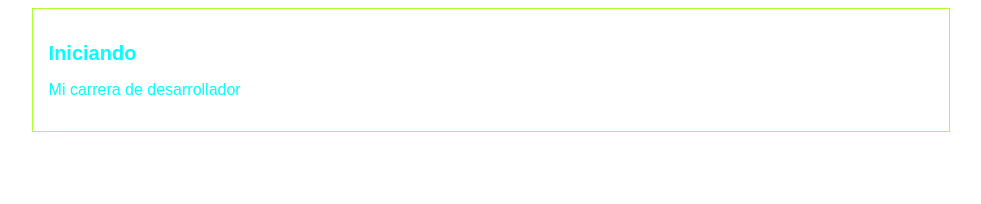
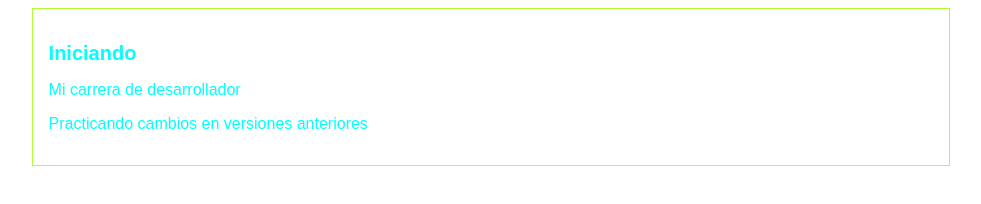
Before and after one commit to Jonathan4rango/misProyectos, a plain HTML site: page index.html in a window 1280 px wide. Shown: the whole page, without its empty margins (149-1130 px from the left). Drawn offline with Linux system fonts and the light colour scheme.

Commit message:
Haciendo un cambio para regresar a la versión anterior

```diff
--- a/index.html
+++ b/index.html
@@ -11,6 +11,7 @@
     <section class="container">
         <h1>Iniciando</h1>
         <p>Mi carrera de desarrollador</p>
+        <p>Practicando cambios en versiones anteriores</p>
     </section>
 
 </body>
```
